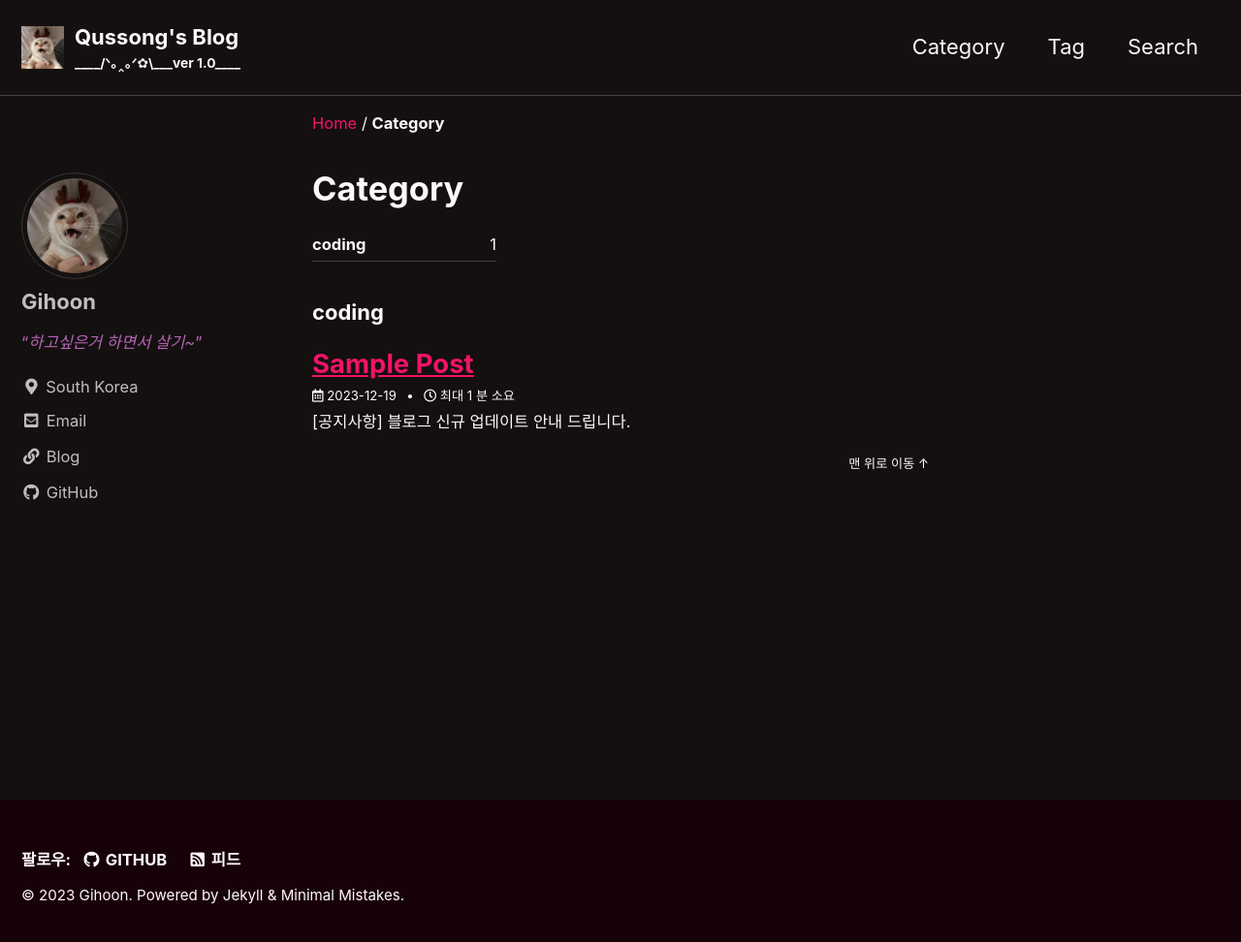
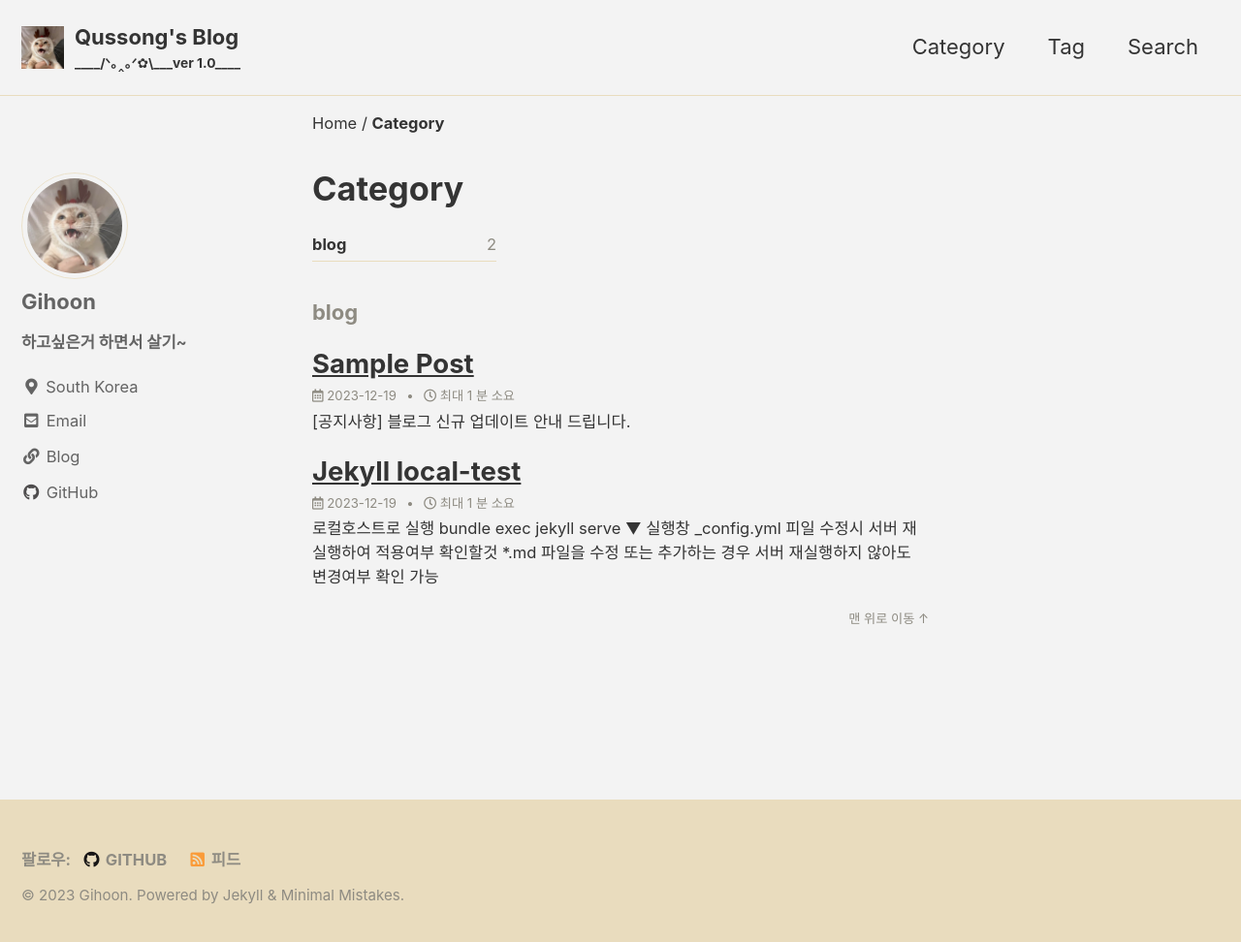
Before and after one commit to Qussong/Qussong.github.io, a Jekyll site: the page built from _pages/category-archive.md, in a window 1280 px wide and 980 px high. Shown: the top 972 px of the window at 97% size. Built offline with Jekyll 4.4.1, drawn with Linux system fonts in a browser that asks for light colours; cached includes are drawn as plain includes; some web fonts are replaced.

Commit message:
_config 수정, Jekyll 로컬 테스트 서버구동 명령어 포스팅 작성

````diff
--- a/_config.yml
+++ b/_config.yml
@@ -12,7 +12,7 @@
 
 # theme                  : "minimal-mistakes-jekyll"
 # remote_theme           : "mmistakes/minimal-mistakes"
-minimal_mistakes_skin    : "neon" # "default", "air", "aqua", "contrast", "dark", "dirt", "neon", "mint", "plum", "sunrise"
+minimal_mistakes_skin    : "dirt" # "default", "air", "aqua", "contrast", "dark", "dirt", "neon", "mint", "plum", "sunrise"
 
 # Site Settings
 locale                   : ko-KR #"en-US"
@@ -106,7 +106,7 @@ analytics:
 author:
   name             : "Gihoon"
   avatar           : "/assets/images/seol.png" # path of avatar image, e.g. "/assets/images/bio-photo.jpg"
-  bio              : <span style="color:violet">"_하고싶은거 하면서 살기~_"
+  bio              : "**하고싶은거 하면서 살기~**"
   location         : "South Korea"
   # email            : kih0976@gmail.com
   links:
--- /dev/null
+++ b/_posts/2023-12-19-jekyll.md
@@ -0,0 +1,20 @@
+---
+layout: single
+title : Jekyll local-test
+categories: blog            # category
+tag: [Jekyll, Github-blog]  # tag
+toc: true                   # table of contents
+author_profile: true        # side-bar on/off
+sidebar:
+    nav: "docs"
+search: true                # Posting 검색여부
+---
+
+### <span style="color:blueviolet">로컬호스트로 실행
+```
+bundle exec jekyll serve
+```
+▼ 실행창<br>
+<img src="/assets/images/post/231219-jekyll-local-server.png" width=500><br>
+_config.yml 피일 수정시 서버 재실행하여 적용여부 확인할것<br>
+*.md 파일을 수정 또는 추가하는 경우 서버 재실행하지 않아도 변경여부 확인 가능<br>
--- a/_posts/2023-12-19-test.md
+++ b/_posts/2023-12-19-test.md
@@ -1,12 +1,12 @@
 ---
 layout: single
-title : Sample Post  # title, 설정안하면 파일명 사용
-categories: coding      # category
-tag: [cpp, c++, hard]   # tag
-toc: true               # table of contents
-author_profile: false   # side-bar off
+title : Sample Post         # title, 설정안하면 파일명 사용
+categories: blog            # category
+tag: [Jekyll, Github-blog]  # tag
+toc: true                   # table of contents
+author_profile: false       # side-bar off
 sidebar:
-    nav: "docs"
+    nav: "docs_sample"
 search: false           # 해당 post 검색안됨
 ---
 <!-- 티가 잘 나지 않아서 아쉽다. -->
--- a/_sass/minimal-mistakes.scss
+++ b/_sass/minimal-mistakes.scss
@@ -41,3 +41,4 @@
 
 /* google fonts : Nanum Brush Script */
 @import url('https://fonts.googleapis.com/css2?family=Nanum+Brush+Script&display=swap');
+@import url('https://fonts.googleapis.com/css2?family=Noto+Sans+KR&display=swap');
--- a/_sass/minimal-mistakes/_variables.scss
+++ b/_sass/minimal-mistakes/_variables.scss
@@ -6,7 +6,7 @@
    Typography
    ========================================================================== */
 
-$doc-font-size: 16 !default;
+$doc-font-size: 20 !default;
 
 /* paragraph indention */
 $paragraph-indent: false !default; // true, false (default)
@@ -14,7 +14,8 @@ $indent-var: 1.3em !default;
 
 /* system typefaces */
 $serif: Georgia, Times, serif !default;
-$sans-serif: -apple-system, BlinkMacSystemFont, "Nanum Brush Script"
+$sans-serif: -apple-system, BlinkMacSystemFont
+   , "Noto Sans KR", "Nanum Brush Script"
    , "Roboto", "Segoe UI", "Helvetica Neue", "Lucida Grande"
    , Arial, sans-serif !default;
 $monospace: Monaco, Consolas, "Lucida Console", monospace !default;
````
Also changed, not shown: _data/navigation.yml (+9 -1 lines), assets/images/post/231219-jekyll-local-server.png (added), 1 other file.
